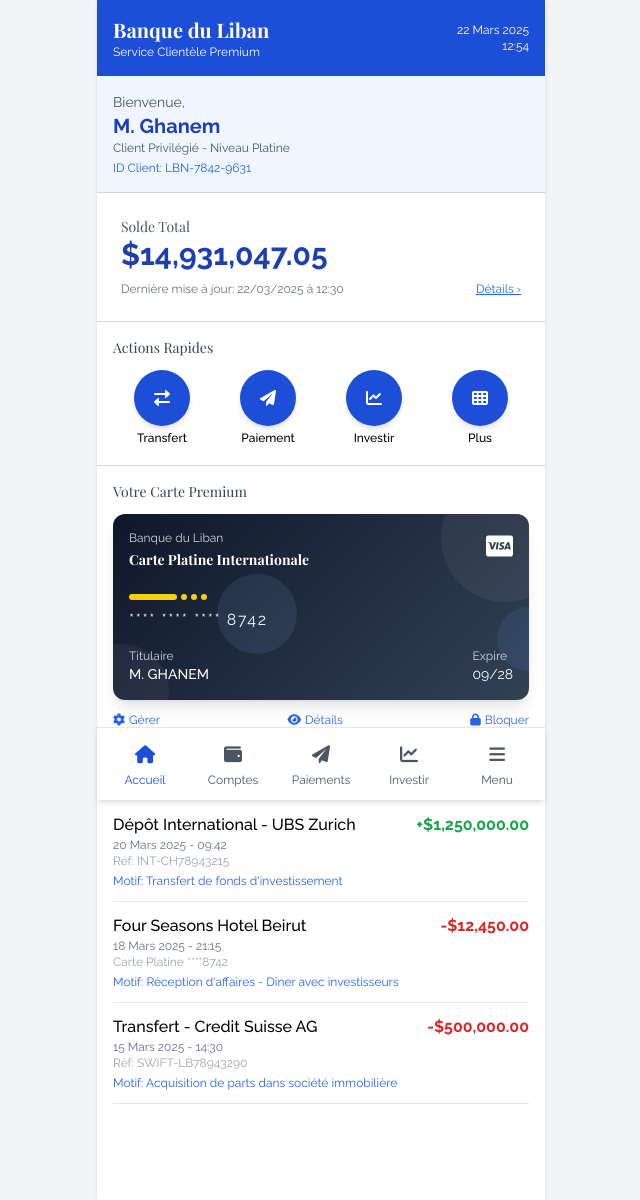
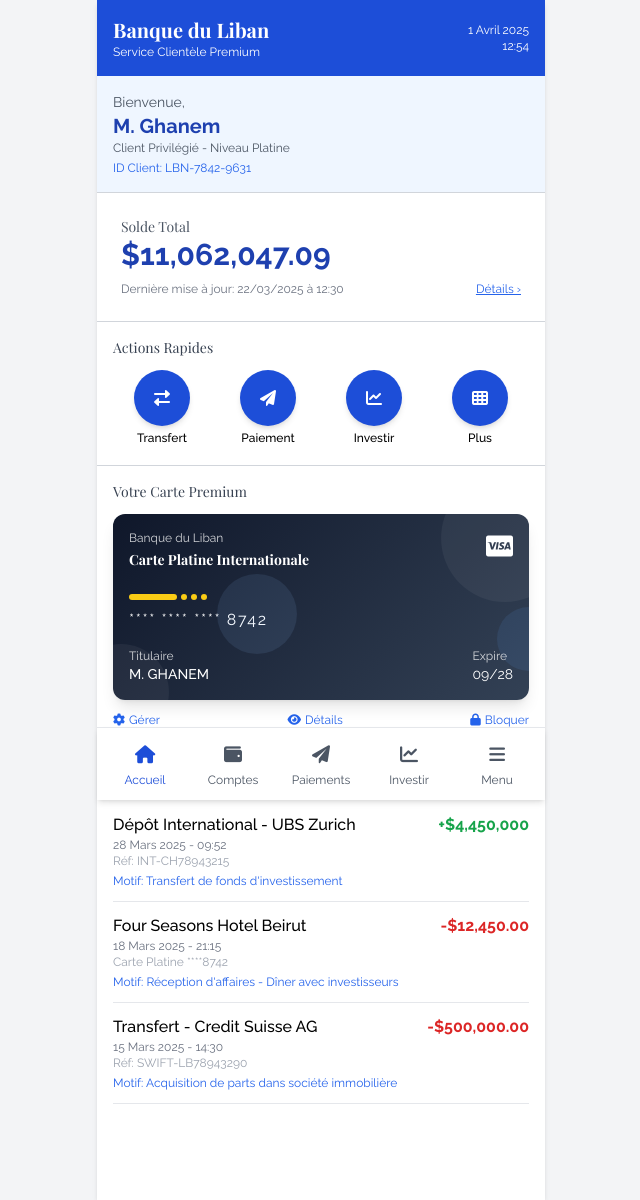
Before and after one commit to alexg0dev/banque, a plain HTML site: page index.html in a window 1280 px wide. Shown: the whole page, without its empty margins (319-959 px from the left). Drawn offline with nearby package versions, Linux system fonts and the light colour scheme.

Commit message:
Add files via upload

```diff
--- a/index.html
+++ b/index.html
@@ -42,7 +42,7 @@
         <p class="text-xs">Service Clientèle Premium</p>
       </div>
       <div class="text-right">
-        <p class="text-xs" aria-label="Date actuelle">22 Mars 2025</p>
+        <p class="text-xs" aria-label="Date actuelle">1 Avril 2025</p>
         <p class="text-xs" aria-label="Heure actuelle">12:54</p>
       </div>
     </header>
@@ -60,7 +60,7 @@
       <!-- Account Balance -->
       <section class="p-6 bg-white border-b border-gray-300" aria-labelledby="balance-heading">
         <h2 id="balance-heading" class="text-sm text-gray-600">Solde Total</h2>
-        <p id="total-balance" class="text-3xl font-bold text-blue-800">$14,931,047.05</p>
+        <p id="total-balance" class="text-3xl font-bold text-blue-800">$11,062,047.09</p>
         <div class="flex justify-between mt-2">
           <p class="text-xs text-gray-500">Dernière mise à jour: 22/03/2025 à 12:30</p>
           <button class="text-xs text-blue-600 underline focus:outline-none focus:ring-2 focus:ring-blue-500 rounded" aria-label="Voir les détails du solde">Détails ›</button>
@@ -231,11 +231,11 @@
             <div class="flex justify-between">
               <div>
                 <p class="font-medium">Dépôt International - UBS Zurich</p>
-                <p class="text-xs text-gray-500">20 Mars 2025 - 09:42</p>
+                <p class="text-xs text-gray-500">28 Mars 2025 - 09:52</p>
                 <p class="text-xs text-gray-400">Réf: INT-CH78943215</p>
                 <p class="text-xs text-blue-600 mt-1">Motif: Transfert de fonds d'investissement</p>
               </div>
-              <p class="text-green-600 font-bold">+$1,250,000.00</p>
+              <p class="text-green-600 font-bold">+$4,450,000</p>
             </div>
           </div>
 
```
